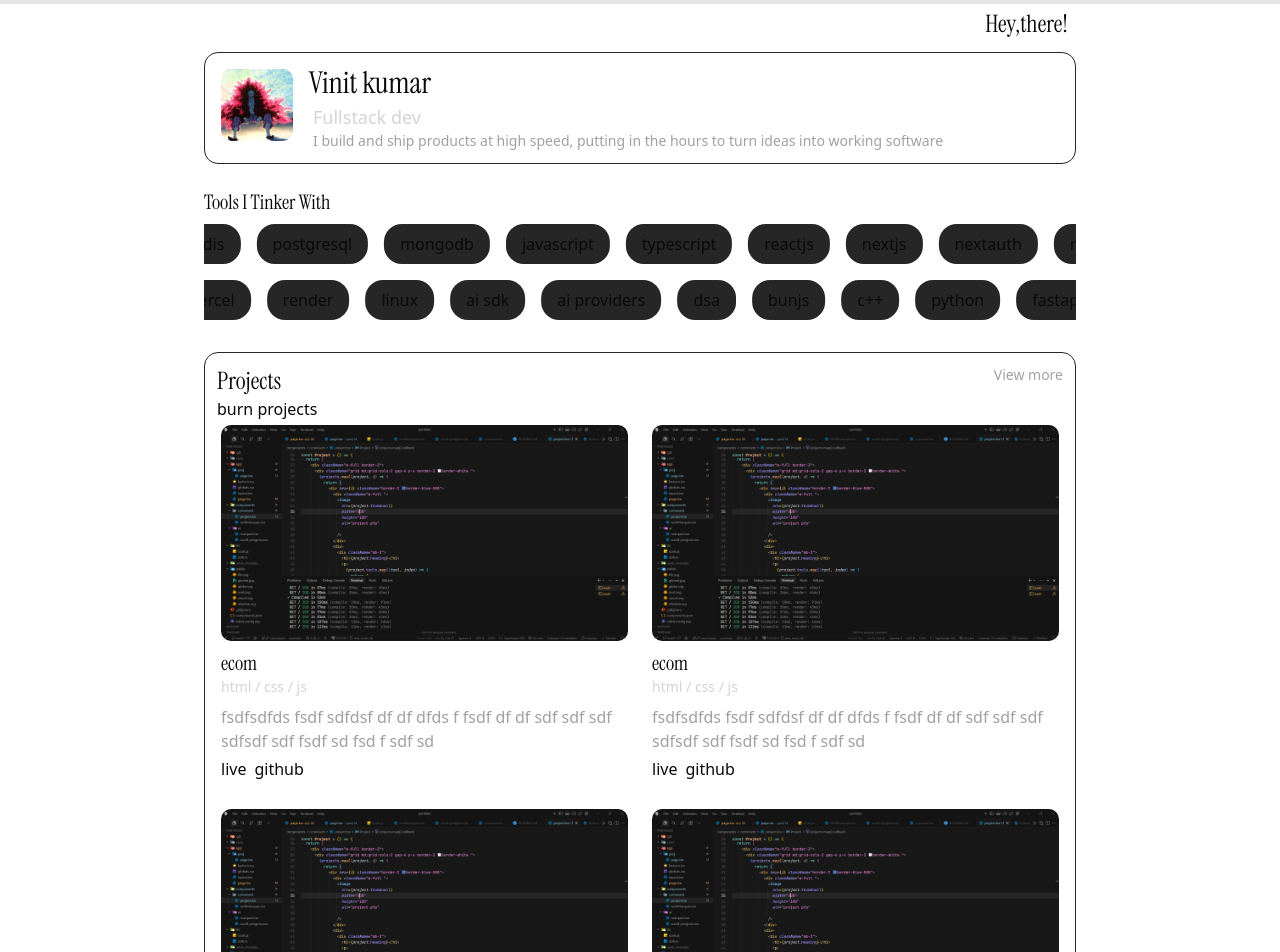
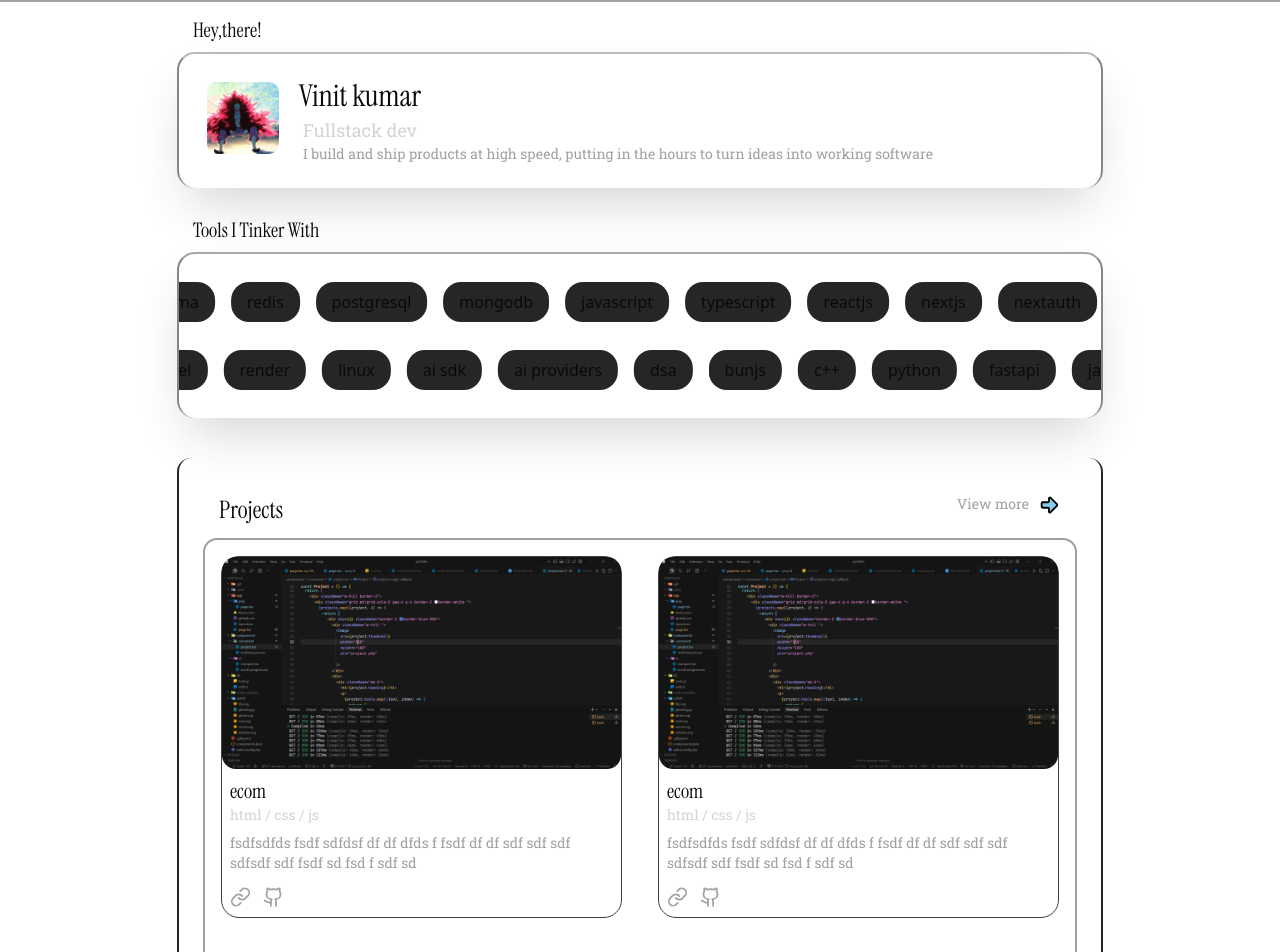
Before and after one commit to Vinitkumar96/pf, a Next.js app: page / in a window 1280 px wide. Shown: the top 952 px of the page. Built offline with nearby package versions, Linux system fonts and the light colour scheme.

Commit message:
touch ups

```diff
--- a/app/globals.css
+++ b/app/globals.css
@@ -78,6 +78,11 @@
   font-weight:400;
 }
 
+.roboto-slab{
+  font-family: var(--font-roboto-slab);
+  font-weight:400;
+}
+
 :root {
   --radius: 0.625rem;
   --background: oklch(1 0 0);
--- a/app/page.tsx
+++ b/app/page.tsx
@@ -5,12 +5,12 @@ import Project from "@/components/comonent/project";
 
 const page = () => {
   return (
-    <div className="max-w-4xl px-3 w-full  mx-auto min-h-screen">
-      <div className="flex justify-end text-2xl font-mono mr-2 mt-2  instrument-serif ">
+    <div className="max-w-[950px] px-3 w-full  mx-auto min-h-screen">
+      <div className="flex justify-start text-xl font-mono ml-4 mt-4 mb-2   instrument-serif ">
         Hey,there!
       </div>
       {/* top section */}
-      <div className="border border-neutral-800 inset-shadow-xs inset-shadow-white/30 p-3 mt-3 mb-6 rounded-xl">
+      <div className=" border-x-2  rounded-2xl border-neutral-600/70 p-6 mb-6 shadow-2xl shadow-gray-800/20 border-t-2 border-t-neutral-600/40">
         <div className="flex flex-col md:flex-row">
           <div className="relative">
             <Image
@@ -22,11 +22,11 @@ const page = () => {
             />
           </div>
 
-          <div className="pt-2 md:pt-0 md:pl-3 flex flex-col  ">
+          <div className="pt-2 md:pt-0 md:pl-4 flex flex-col  ">
             <h1 className="text-3xl font-semibold m-0 p-0 instrument-serif mb-0.5 ">
               Vinit kumar
             </h1>
-            <p className="text-lg text-neutral-300 md:pl-1 ">Fullstack dev</p>
+            <p className="text-lg text-neutral-300 md:pl-1 roboto-slab">Fullstack dev</p>
             {/* <ul className="flex gap-2 text-sm flex-wrap ">
               <li>Ts</li>
               <li>Next</li>
@@ -37,7 +37,7 @@ const page = () => {
               <li>supabase</li>
               <li>prisma</li>
             </ul> */}
-            <p className="text-sm text-neutral-400 md:pl-1">
+            <p className="text-sm text-neutral-400 md:pl-1 roboto-slab">
               I build and ship products at high speed, putting in the hours to
               turn ideas into working software
             </p>
@@ -46,19 +46,22 @@ const page = () => {
       </div>
 
       {/* Tools section */}
-      <div className="my-6">
-        <h1 className="text-xl instrument-serif">Tools I Tinker With</h1>
+      <div className="mt-7 mb-10 ">
+        <h1 className="text-xl instrument-serif mb-2 ml-4">Tools I Tinker With</h1>
         <TechMarquee />
       </div>
 
       {/* projects section */}
-      <div className="border border-neutral-800 inset-shadow-xs inset-shadow-white/30 p-3  rounded-xl">
-        <div className="flex justify-between">
+      <div className="border-x-2 border-neutral-800  inset-shadow-xs inset-shadow-white/30 p-6  rounded-xl ">
+        <div className="flex justify-between px-4 my-3">
             <h1 className="text-2xl font-bold instrument-serif">Projects</h1>
             <Link href={"/proj"}>
-            <p className="text-sm cursor-pointer text-neutral-400 hover:text-neutral-300 transition-all ">View more </p></Link>
+            <div className="flex gap-2">
+            <p className="text-sm cursor-pointer text-neutral-400 hover:text-neutral-300 transition-all roboto-slab ">View more </p>
+            <svg xmlns="http://www.w3.org/2000/svg" width="24" height="22" viewBox="0 0 24 24" fill="skyBlue" stroke="black" stroke-width="2" stroke-linecap="round" stroke-linejoin="round" className="lucide lucide-arrow-big-right-icon lucide-arrow-big-right"><path d="M11 9a1 1 0 0 0 1-1V5.061a1 1 0 0 1 1.811-.75l6.836 6.836a1.207 1.207 0 0 1 0 1.707l-6.836 6.835a1 1 0 0 1-1.811-.75V16a1 1 0 0 0-1-1H5a1 1 0 0 1-1-1v-4a1 1 0 0 1 1-1z"/></svg>
+            </div>
+            </Link>
         </div>
-          burn projects
           <Project/>
       </div>
 
--- a/components/comonent/project.tsx
+++ b/components/comonent/project.tsx
@@ -8,8 +8,8 @@ const projects = [
     tools: ["html", "css", "js"],
     about:
       "fsdfsdfds fsdf sdfdsf df df dfds f fsdf df df sdf sdf sdf sdfsdf sdf fsdf sd fsd f sdf sd",
-    live: "live",
-    github: "github",
+    live: <svg xmlns="http://www.w3.org/2000/svg" width="21" height="24" viewBox="0 0 24 24" fill="none" stroke="currentColor" stroke-width="2" stroke-linecap="round" stroke-linejoin="round" className="lucide lucide-link-icon lucide-link"><path d="M10 13a5 5 0 0 0 7.54.54l3-3a5 5 0 0 0-7.07-7.07l-1.72 1.71"/><path d="M14 11a5 5 0 0 0-7.54-.54l-3 3a5 5 0 0 0 7.07 7.07l1.71-1.71"/></svg>,
+    github: <svg xmlns="http://www.w3.org/2000/svg" width="21" height="24" viewBox="0 0 24 24" fill="none" stroke="currentColor" stroke-width="2" stroke-linecap="round" stroke-linejoin="round" className="lucide lucide-github-icon lucide-github"><path d="M15 22v-4a4.8 4.8 0 0 0-1-3.5c3 0 6-2 6-5.5.08-1.25-.27-2.48-1-3.5.28-1.15.28-2.35 0-3.5 0 0-1 0-3 1.5-2.64-.5-5.36-.5-8 0C6 2 5 2 5 2c-.3 1.15-.3 2.35 0 3.5A5.403 5.403 0 0 0 4 9c0 3.5 3 5.5 6 5.5-.39.49-.68 1.05-.85 1.65-.17.6-.22 1.23-.15 1.85v4"/><path d="M9 18c-4.51 2-5-2-7-2"/></svg>
   },
   {
     thumbnail: "/p.png",
@@ -17,8 +17,8 @@ const projects = [
     tools: ["html", "css", "js"],
     about:
       "fsdfsdfds fsdf sdfdsf df df dfds f fsdf df df sdf sdf sdf sdfsdf sdf fsdf sd fsd f sdf sd",
-      live: "live",
-      github: "github",
+      live: <svg xmlns="http://www.w3.org/2000/svg" width="21" height="24" viewBox="0 0 24 24" fill="none" stroke="currentColor" stroke-width="2" stroke-linecap="round" stroke-linejoin="round" className="lucide lucide-link-icon lucide-link"><path d="M10 13a5 5 0 0 0 7.54.54l3-3a5 5 0 0 0-7.07-7.07l-1.72 1.71"/><path d="M14 11a5 5 0 0 0-7.54-.54l-3 3a5 5 0 0 0 7.07 7.07l1.71-1.71"/></svg>,
+      github: <svg xmlns="http://www.w3.org/2000/svg" width="21" height="24" viewBox="0 0 24 24" fill="none" stroke="currentColor" stroke-width="2" stroke-linecap="round" stroke-linejoin="round" className="lucide lucide-github-icon lucide-github"><path d="M15 22v-4a4.8 4.8 0 0 0-1-3.5c3 0 6-2 6-5.5.08-1.25-.27-2.48-1-3.5.28-1.15.28-2.35 0-3.5 0 0-1 0-3 1.5-2.64-.5-5.36-.5-8 0C6 2 5 2 5 2c-.3 1.15-.3 2.35 0 3.5A5.403 5.403 0 0 0 4 9c0 3.5 3 5.5 6 5.5-.39.49-.68 1.05-.85 1.65-.17.6-.22 1.23-.15 1.85v4"/><path d="M9 18c-4.51 2-5-2-7-2"/></svg>
   },
   {
     thumbnail: "/p.png",
@@ -26,8 +26,8 @@ const projects = [
     tools: ["html", "css", "js"],
     about:
       "fsdfsdfds fsdf sdfdsf df df dfds f fsdf df df sdf sdf sdf sdfsdf sdf fsdf sd fsd f sdf sd",
-      live: "live",
-      github: "github",
+      live: <svg xmlns="http://www.w3.org/2000/svg" width="21" height="24" viewBox="0 0 24 24" fill="none" stroke="currentColor" stroke-width="2" stroke-linecap="round" stroke-linejoin="round" className="lucide lucide-link-icon lucide-link"><path d="M10 13a5 5 0 0 0 7.54.54l3-3a5 5 0 0 0-7.07-7.07l-1.72 1.71"/><path d="M14 11a5 5 0 0 0-7.54-.54l-3 3a5 5 0 0 0 7.07 7.07l1.71-1.71"/></svg>,
+    github: <svg xmlns="http://www.w3.org/2000/svg" width="21" height="24" viewBox="0 0 24 24" fill="none" stroke="currentColor" stroke-width="2" stroke-linecap="round" stroke-linejoin="round" className="lucide lucide-github-icon lucide-github"><path d="M15 22v-4a4.8 4.8 0 0 0-1-3.5c3 0 6-2 6-5.5.08-1.25-.27-2.48-1-3.5.28-1.15.28-2.35 0-3.5 0 0-1 0-3 1.5-2.64-.5-5.36-.5-8 0C6 2 5 2 5 2c-.3 1.15-.3 2.35 0 3.5A5.403 5.403 0 0 0 4 9c0 3.5 3 5.5 6 5.5-.39.49-.68 1.05-.85 1.65-.17.6-.22 1.23-.15 1.85v4"/><path d="M9 18c-4.51 2-5-2-7-2"/></svg>
   },
   {
     thumbnail: "/p.png",
@@ -35,8 +35,8 @@ const projects = [
     tools: ["html", "css", "js"],
     about:
       "fsdfsdfds fsdf sdfdsf df df dfds f fsdf df df sdf sdf sdf sdfsdf sdf fsdf sd fsd f sdf sd",
-      live: "live",
-      github: "github",
+      live: <svg xmlns="http://www.w3.org/2000/svg" width="21" height="24" viewBox="0 0 24 24" fill="none" stroke="currentColor" stroke-width="2" stroke-linecap="round" stroke-linejoin="round" className="lucide lucide-link-icon lucide-link"><path d="M10 13a5 5 0 0 0 7.54.54l3-3a5 5 0 0 0-7.07-7.07l-1.72 1.71"/><path d="M14 11a5 5 0 0 0-7.54-.54l-3 3a5 5 0 0 0 7.07 7.07l1.71-1.71"/></svg>,
+      github: <svg xmlns="http://www.w3.org/2000/svg" width="21" height="24" viewBox="0 0 24 24" fill="none" stroke="currentColor" stroke-width="2" stroke-linecap="round" stroke-linejoin="round" className="lucide lucide-github-icon lucide-github"><path d="M15 22v-4a4.8 4.8 0 0 0-1-3.5c3 0 6-2 6-5.5.08-1.25-.27-2.48-1-3.5.28-1.15.28-2.35 0-3.5 0 0-1 0-3 1.5-2.64-.5-5.36-.5-8 0C6 2 5 2 5 2c-.3 1.15-.3 2.35 0 3.5A5.403 5.403 0 0 0 4 9c0 3.5 3 5.5 6 5.5-.39.49-.68 1.05-.85 1.65-.17.6-.22 1.23-.15 1.85v4"/><path d="M9 18c-4.51 2-5-2-7-2"/></svg>
   }
 ];
 
@@ -44,23 +44,23 @@ const Project = () => {
   return (
     <div className="w-full ">
 
-      <div className="grid md:grid-cols-2 gap-6 p-1  ">
+      <div className="grid md:grid-cols-2 gap-9 p-4 border-2 border-neutral-700/50 rounded-xl ">
         {projects.map((project, i) => {
           return (
-            <div key={i} className=" rounded-lg  w-full">
+            <div key={i} className="  w-full  border border-neutral-700 rounded-2xl cursor-pointer hover:bg-gray-700/10 hover: transition-colors ">
               <div className="w-full ">
                 <Image
                   src={project.thumbnail}
                   width="300"
                   height="100"
                   alt="project pfp"
-                  className="w-full rounded-lg"
+                  className="w-full rounded-xl"
                 />
               </div>
               <div>
-                <div className="my-2">
+                <div className="p-2">
                   <h1 className="text-xl instrument-serif">{project.heading}</h1>
-                  <p className="text-sm text-neutral-300">
+                  <p className="text-sm text-neutral-300 roboto-slab">
                     {project.tools.map((tool, index) => {
                       return (
                         <span key={index}>
@@ -72,9 +72,9 @@ const Project = () => {
                     })}
                   </p>
                 </div>
-                <div className="mb-1">
-                  <p className="mb-1 text-neutral-400">{project.about}</p>
-                  <div className="flex gap-2">
+                <div className="mb-1 px-2  pb-1">
+                  <p className="mb-1 text-neutral-400 roboto-slab text-sm ">{project.about}</p>
+                  <div className="flex gap-3 pt-2 roboto-slab text-neutral-400">
                     <span className="text-md">{project.live}</span>
                     <span className="text-md">{project.github}</span>
                   </div>
--- a/components/comonent/techMarquee.tsx
+++ b/components/comonent/techMarquee.tsx
@@ -4,21 +4,25 @@ import { techStackOne, techStackTwo } from "@/lib/tools";
 
 const TechMarquee = () => {
   return (
-    <div className="relative flex w-full flex-col items-center justify-center overflow-hidden">
-      <Marquee pauseOnHover className="[--duration:70s]">
+    <div className="relative py-5 border-t-2 border-t-neutral-600/50 flex w-full flex-col items-center justify-center overflow-hidden space-y-3 border-x-2 rounded-2xl border-neutral-600/70 shadow-2xl shadow-gray-800/20 ">
+
+      <Marquee pauseOnHover className="[--duration:120s]">
         {techStackOne.map((tool) => (
           <div key={tool.name} className="whitespace-nowrap px-4 py-2  bg-neutral-800 rounded-2xl">
             {tool.name}
           </div>
         ))}
       </Marquee>
-      <Marquee pauseOnHover reverse className="[--duration:70s]">
+
+
+      <Marquee pauseOnHover reverse className="[--duration:120s]">
         {techStackTwo.map((tool) => (
           <div key={tool.name} className="whitespace-nowrap px-4 py-2  bg-neutral-800 rounded-2xl">
             {tool.name}
           </div>
         ))}
       </Marquee>
+
     </div>
   );
 };
--- a/components/ui/scroll-progress.tsx
+++ b/components/ui/scroll-progress.tsx
@@ -22,7 +22,7 @@ export function ScrollProgress({
     <motion.div
       ref={ref}
       className={cn(
-        "fixed inset-x-0 top-0 z-50 h-1 origin-left bg-neutral-200",
+        "fixed inset-x-0 top-0 z-50 h-0.5 origin-left bg-neutral-400",
         className
       )}
       style={{
```
Also changed, not shown: app/layout.tsx (+8 -2 lines), public/banner.png (added).
